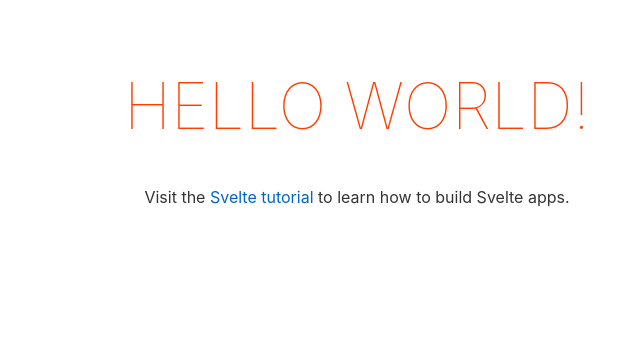
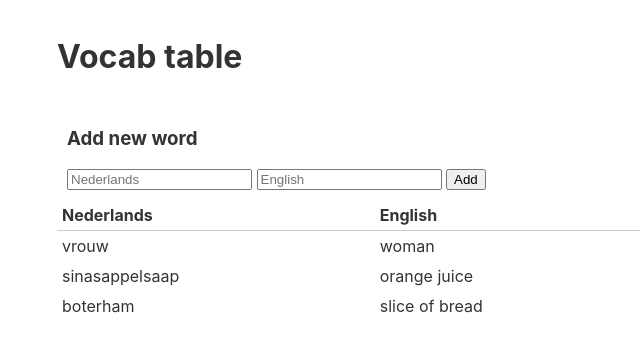
Before and after one commit to dvberzon/vocab-table-svelte, a Svelte app: page / in a window 1280 px wide. Shown: the top 352 px of the page, without its empty margins (283-923 px from the left). Built offline with nearby package versions, Linux system fonts and the light colour scheme.

Commit message:
first cut of table

```diff
--- a/public/global.css
+++ b/public/global.css
@@ -7,60 +7,6 @@ html, body {
 body {
 	color: #333;
 	margin: 0;
-	padding: 8px;
 	box-sizing: border-box;
 	font-family: -apple-system, BlinkMacSystemFont, "Segoe UI", Roboto, Oxygen-Sans, Ubuntu, Cantarell, "Helvetica Neue", sans-serif;
 }
-
-a {
-	color: rgb(0,100,200);
-	text-decoration: none;
-}
-
-a:hover {
-	text-decoration: underline;
-}
-
-a:visited {
-	color: rgb(0,80,160);
-}
-
-label {
-	display: block;
-}
-
-input, button, select, textarea {
-	font-family: inherit;
-	font-size: inherit;
-	padding: 0.4em;
-	margin: 0 0 0.5em 0;
-	box-sizing: border-box;
-	border: 1px solid #ccc;
-	border-radius: 2px;
-}
-
-input:disabled {
-	color: #ccc;
-}
-
-input[type="range"] {
-	height: 0;
-}
-
-button {
-	color: #333;
-	background-color: #f4f4f4;
-	outline: none;
-}
-
-button:disabled {
-	color: #999;
-}
-
-button:not(:disabled):active {
-	background-color: #ddd;
-}
-
-button:focus {
-	border-color: #666;
-}
--- a/public/index.html
+++ b/public/index.html
@@ -4,7 +4,7 @@
 	<meta charset='utf-8'>
 	<meta name='viewport' content='width=device-width,initial-scale=1'>
 
-	<title>Svelte app</title>
+	<title>Vocab table</title>
 
 	<link rel='icon' type='image/png' href='/favicon.png'>
 	<link rel='stylesheet' href='/global.css'>
--- a/src/App.svelte
+++ b/src/App.svelte
@@ -1,30 +1,85 @@
 <script>
-	export let name;
+	let nextId = 4;
+	let vocab = [
+		{
+			id: 1,
+			nl: 'vrouw',
+			en: 'woman',
+		},
+		{
+			id: 2,
+			nl: 'sinasappelsaap',
+			en: 'orange juice',
+		},
+		{
+			id: 3,
+			nl: 'boterham',
+			en: 'slice of bread',
+		},
+	];
+	let newWord = {nl: '', en: ''};
+
+	function addWord() {
+		nextId += 1;
+		vocab = [...vocab, {...newWord, id: nextId}];
+		newWord = {nl: '', en: ''};
+	}
 </script>
 
 <main>
-	<h1>Hello {name}!</h1>
-	<p>Visit the <a href="https://svelte.dev/tutorial">Svelte tutorial</a> to learn how to build Svelte apps.</p>
+	<h1>Vocab table</h1>
+	<section class="add-form">
+		<h3>Add new word</h3>
+		<input
+			placeholder="Nederlands"
+			bind:value={newWord.nl}
+		/>
+		<input
+			placeholder="English"
+			bind:value={newWord.en}
+		/>
+		<button type="button" on:click={addWord}>Add</button>
+	</section>
+	<table cellspacing="0" cellpadding="0">
+		<thead>
+			<tr>
+				<th>Nederlands</th>
+				<th>English</th>
+			</tr>
+		</thead>
+		<tbody>
+			{#each vocab as {nl, en, id} (id)}
+				<tr>
+					<td>{nl}</td>
+					<td>{en}</td>
+				</tr>
+			{/each}
+		</tbody>
+	</table>
 </main>
 
 <style>
+
 	main {
-		text-align: center;
 		padding: 1em;
-		max-width: 240px;
+		max-width: 600px;
 		margin: 0 auto;
 	}
 
-	h1 {
-		color: #ff3e00;
-		text-transform: uppercase;
-		font-size: 4em;
-		font-weight: 100;
+	table {
+		width: 100%;
 	}
 
-	@media (min-width: 640px) {
-		main {
-			max-width: none;
-		}
+	table td, table th {
+		text-align: left;
+		padding: 5px;
+	}
+
+	th {
+		border-bottom: 1px solid #ccc;
+	}
+
+	section.add-form {
+		padding: 10px;
 	}
 </style>
--- a/src/main.js
+++ b/src/main.js
@@ -1,10 +1,7 @@
 import App from './App.svelte';
 
 const app = new App({
-	target: document.body,
-	props: {
-		name: 'world'
-	}
+	target: document.body
 });
 
 export default app;
```
